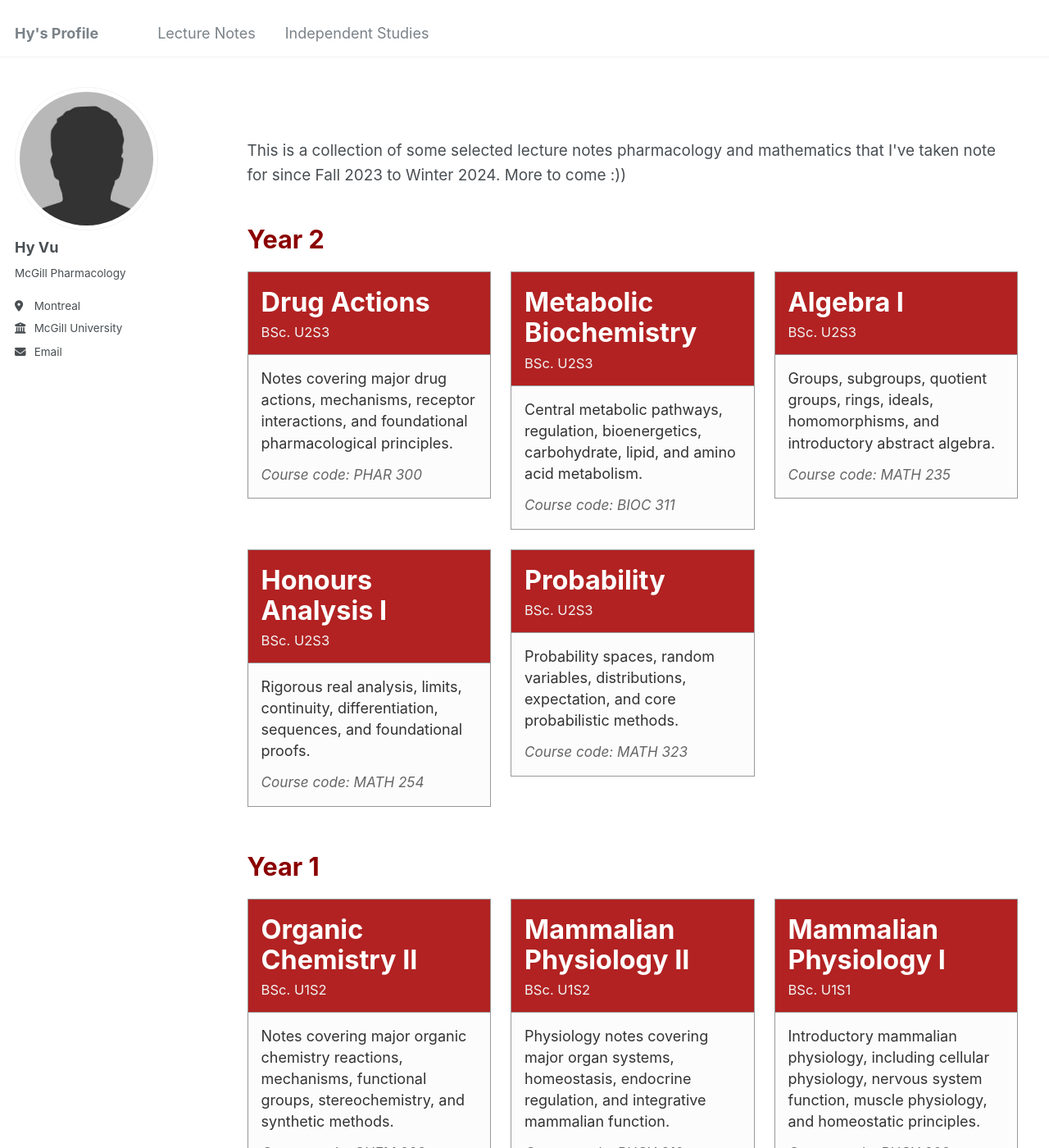
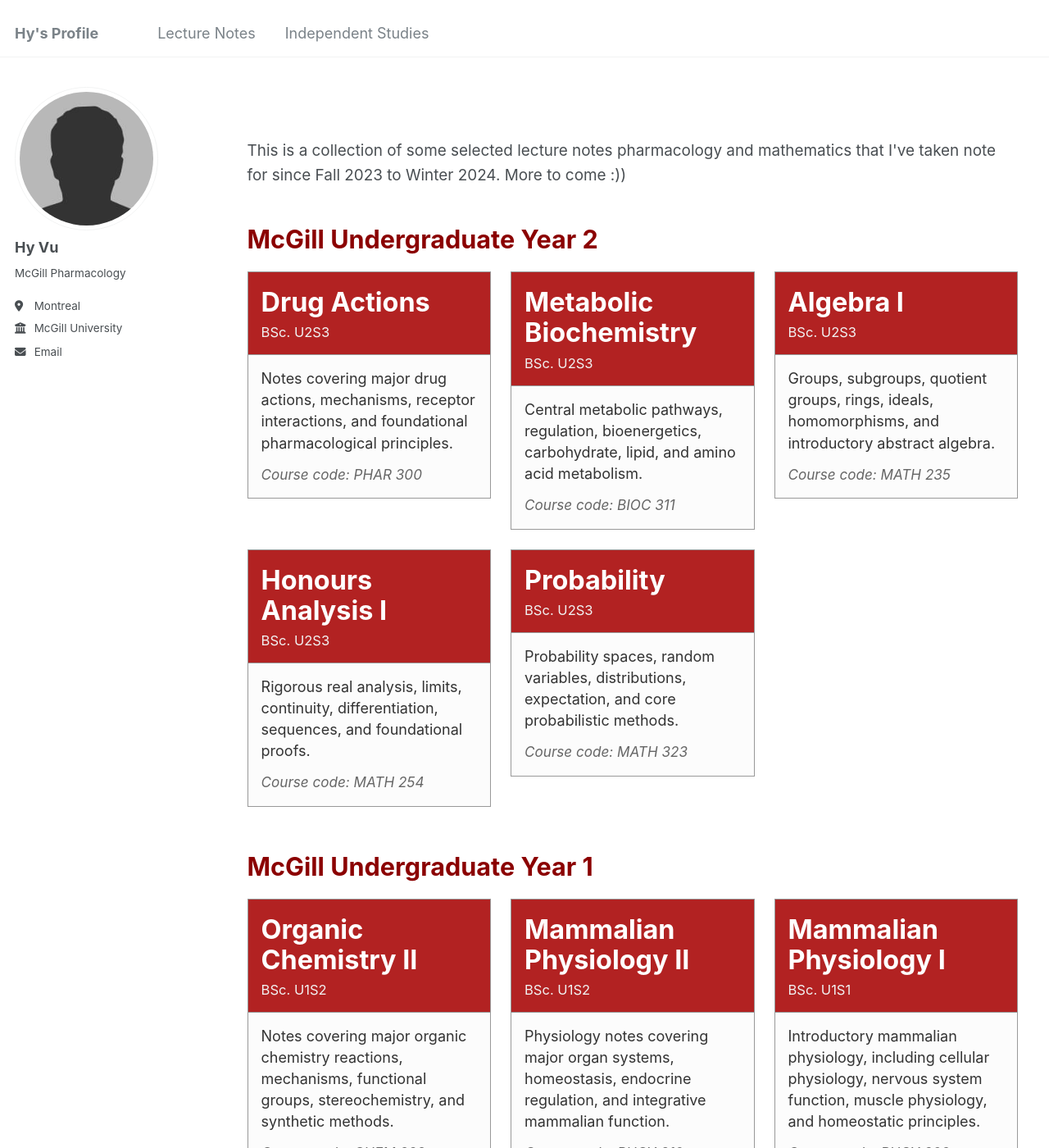
Before and after one commit to Hy-Vu/Hy-Vu.github.io, a Jekyll site: the page built from _pages/lecture-notes.html, in a window 1280 px wide and 1400 px high. Shown: the whole window at 82% size. Built offline with Jekyll 4.4.1, drawn with Linux system fonts in a browser that asks for light colours.

Commit message:
Update lecture-notes.html

```diff
--- a/_pages/lecture-notes.html
+++ b/_pages/lecture-notes.html
@@ -157,7 +157,7 @@
   </p>
 
   <section class="year-section">
-  <h2 class="year-title">Year 2</h2>
+  <h2 class="year-title">McGill Undergraduate Year 2</h2>
 
   <div class="pdf-container">
 
@@ -251,7 +251,7 @@
 
 
 <section class="year-section">
-  <h2 class="year-title">Year 1</h2>
+  <h2 class="year-title">McGill Undergraduate Year 1</h2>
 
 <div class="pdf-container">
 
```
